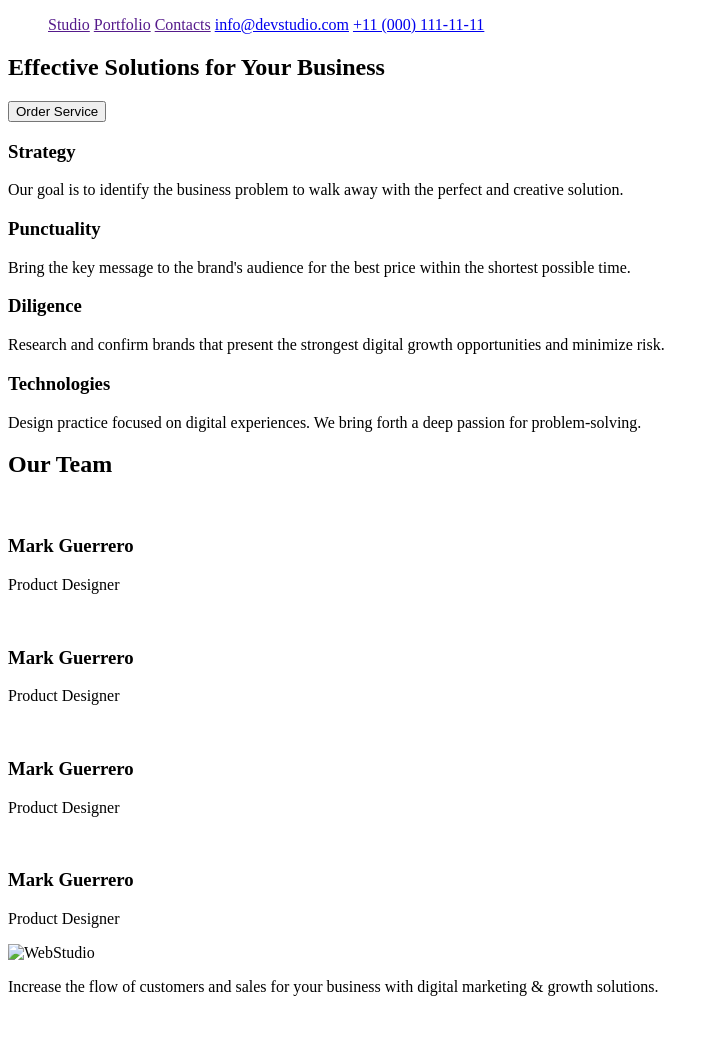
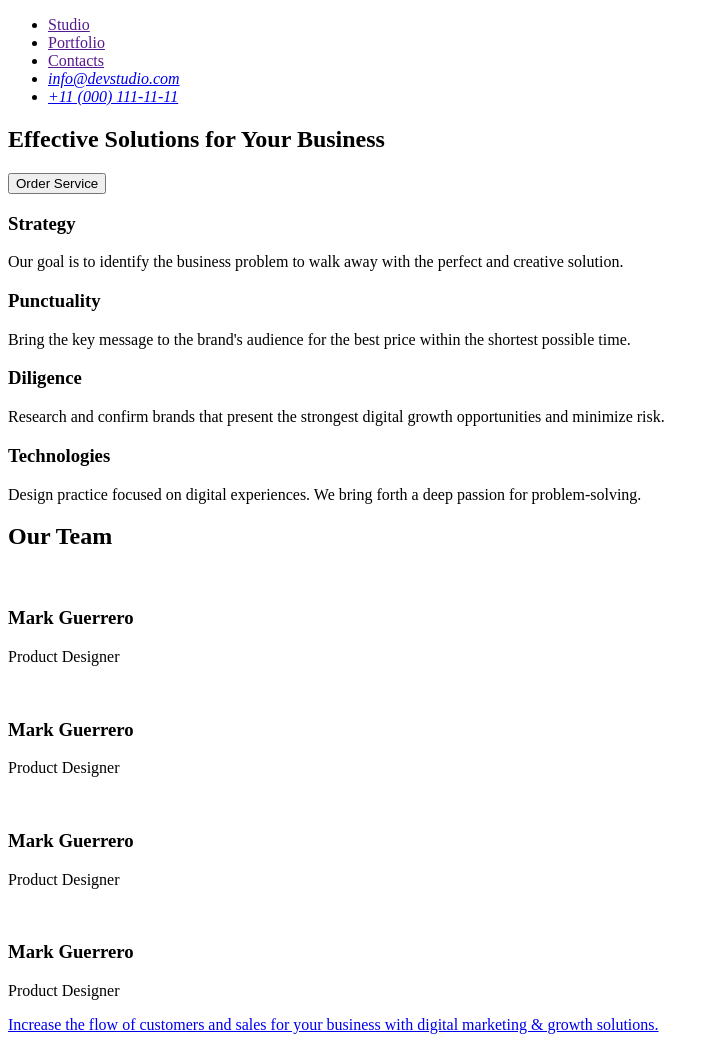
Before and after one commit to Yuliia-Garreau/goit-markup-hw-01, a plain HTML site: page index.html in a window 1280 px wide. Shown: the whole page, without its empty margins (0-719 px from the left). Before the commit the page ends 1012 px from the top, so only its background shows below. Drawn offline with Linux system fonts and the light colour scheme.

Commit message:
save index file

```diff
--- a/index.html
+++ b/index.html
@@ -7,14 +7,27 @@
   </head>
   <body>
     <header>
-      <a href="" alt="WebStudio">
+      <nav>
+      <a href="./index.html" alt="WebStudio">
         <ul>
-          <a href="">Studio</a>
-          <a href="">Portfolio</a>
-          <a href="">Contacts</a>
-          <a href="emailto:info@devstudio.com">info@devstudio.com</a>
-          <a href="tel:+110001111111">+11 (000) 111-11-11</a>
+          <li>
+            <a href="">Studio</a>
+          </li>
+          <li>
+            <a href="">Portfolio</a>
+          </li>
+          <li>
+            <a href="">Contacts</a>
+          </li>
+          <address>
+          <li>
+            <a href="emailto:info@devstudio.com">info@devstudio.com</a>
+          </li>
+          <li><a href="tel:+110001111111">+11 (000) 111-11-11</a>
+          </li>
+          </address>
         </ul>
+      </nav>
 
     </header>
     <main>
@@ -60,7 +73,7 @@
       </section>
     </main>
     <footer>
-      <img src="" alt="WebStudio">
+      <a href="./index.html" alt="WebStudio">
       <p>
         Increase the flow of customers and sales for your
         business with digital marketing & growth solutions.
```
